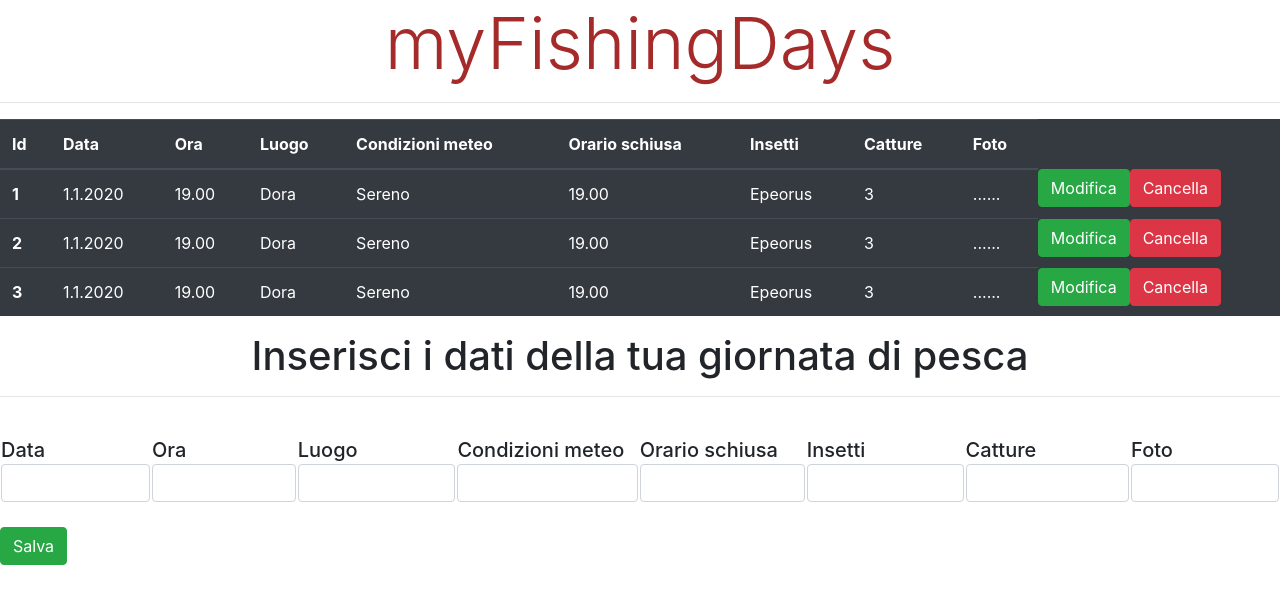
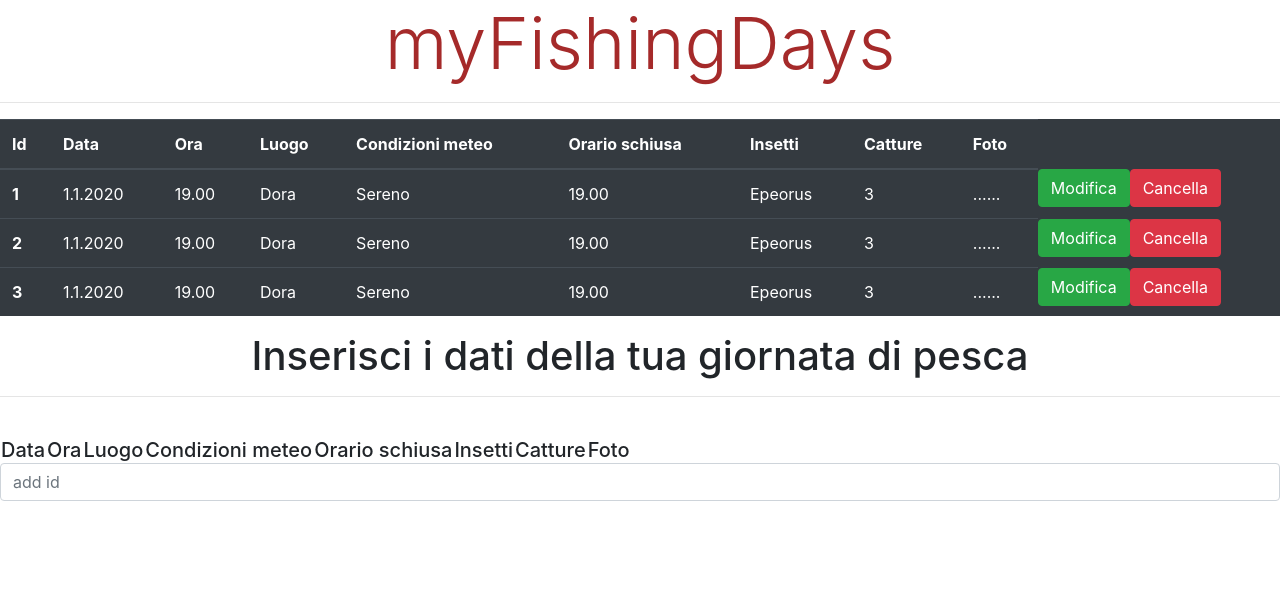
Before and after one commit to Profabiuls/myFishingDays, an Angular app: page / in a window 1280 px wide. Shown: the top 604 px of the page. Built offline with nearby package versions, Linux system fonts and the light colour scheme.

Commit message:
aggiunto ngform funzionante

```diff
--- a/src/app/app.component.html
+++ b/src/app/app.component.html
@@ -54,7 +54,6 @@
       <button type="button" class="btn btn-success">Modifica</button>
       <button type="button" class="btn btn-danger">Cancella</button>
     </tr>
-
   </tbody>
 </table>
 
--- a/src/app/app.component.ts
+++ b/src/app/app.component.ts
@@ -1,6 +1,5 @@
 import { Component } from '@angular/core';
 import { DaysComponent } from './days/days.component';
-
 @Component({
   selector: 'app-root',
   templateUrl: './app.component.html',
--- a/src/app/days/days.component.html
+++ b/src/app/days/days.component.html
@@ -12,20 +12,10 @@
     <td>Catture</td>
     <td>Foto</td>
   </tr>
+<form #f="ngForm" (submit)="add(f)">
+<input class="form-control" type="text" placeholder="add id" [ngModel]="days" name="id">
 
-  <td><input class="form-control"></td>
-  <td><input class="form-control"></td>
-  <td><input class="form-control"></td>
-  <td><input class="form-control"></td>
-  <td><input class="form-control"></td>
-  <td><input class="form-control"></td>
-  <td><input class="form-control"></td>
-  <td><input class="form-control"></td>
-</div>
-<br>
-<div>
-  <div *ngFor let day of days>{{ days }}</div>
-  <button type="button" class="btn btn-success"(click)="addDay()">Salva</button>
-</div>
-
-<div app-days *ngFor="let day of days"></div>
+<li *ngFor="let day of days">
+  {{ days | json }}
+</li>
+</form>
--- a/src/app/days/days.component.ts
+++ b/src/app/days/days.component.ts
@@ -1,6 +1,6 @@
 import { JsonPipe } from '@angular/common';
 import { Component, OnInit } from '@angular/core';
-import { FormsModule } from '@angular/forms';
+import { NgForm } from '@angular/forms';
 import { Days } from './../classes/Dayclass';
 import { DatiService } from './../service/service';
 
@@ -15,7 +15,8 @@ days: Days[] = [];
 
   ngOnInit(): void {
   }
-  addDay(): void {
+  add(form: NgForm): void {
+    this.days.push(form.value as Days);
     console.log(this.days);
   }
 }
```
